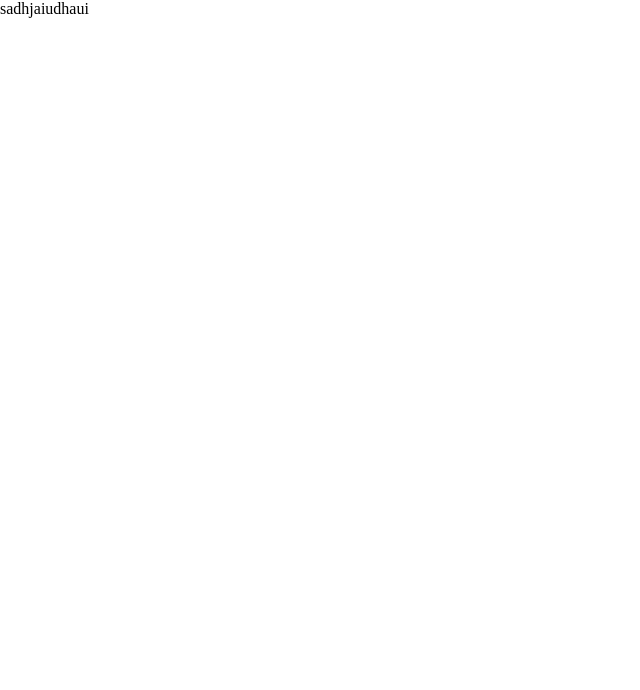
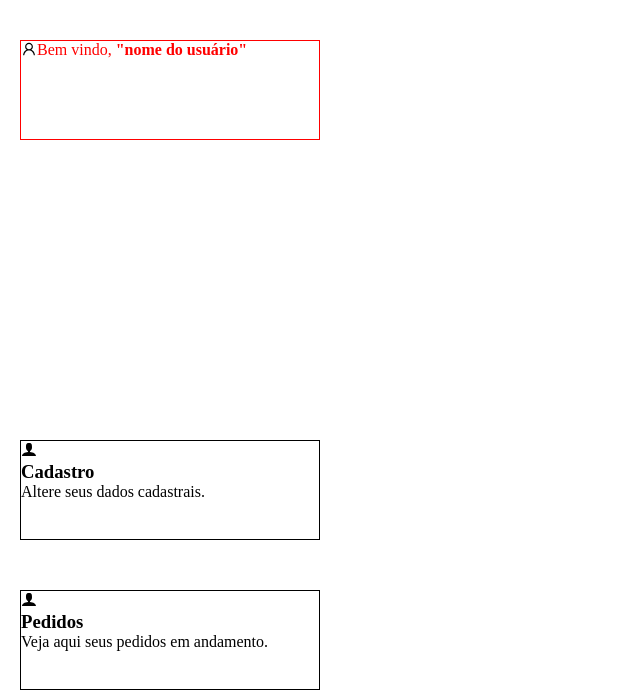
Before and after one commit to G-Ladeira/PI-React, a React (Create React App) app: page /perfil in a window 1280 px wide. Shown: the top 690 px of the page, without its empty margins (0-640 px from the left). Built offline with nearby package versions, Linux system fonts and the light colour scheme.

Commit message:
Componentes do Perfil

```diff
--- /dev/null
+++ b/src/components/perfil/Index.jsx
@@ -0,0 +1,23 @@
+import React from 'react'
+import AlterCadastro from './dadosUsuario'
+import VerPedidos from './pedidos'
+import './style.sass'
+
+import { AiOutlineUser } from "react-icons/ai";
+
+function UserView() {
+  return (
+    <div className='user_view'>
+        <div className='hail'>
+            <AiOutlineUser/>
+            <span className='wlcm'>Bem vindo, <strong>"nome do usuário"</strong></span>
+        </div>
+
+    <AlterCadastro/>
+    <VerPedidos/>
+
+    </div>
+  )
+}
+
+export default UserView
--- /dev/null
+++ b/src/components/perfil/dadosUsuario/index.jsx
@@ -0,0 +1,19 @@
+import React from 'react'
+import { ImUser } from "react-icons/im";
+
+const AlterCadastro = () => {
+  return (
+    <div className='user_optns'>
+        <div className="user_data">
+        <ImUser/>
+
+        <h3 className='optn_name'>Cadastro</h3>
+        <span>Altere seus dados cadastrais.</span>
+        </div>
+
+
+    </div>
+  )
+}
+
+export default AlterCadastro
--- /dev/null
+++ b/src/components/perfil/pedidos/index.jsx
@@ -0,0 +1,17 @@
+import React from 'react'
+import { ImUser } from "react-icons/im";
+
+const VerPedidos = () => {
+  return (
+    <div className='user_optns'>
+        <div className="user_data">
+        <ImUser/>
+
+        <h3 className='optn_name'>Pedidos</h3>
+        <span>Veja aqui seus pedidos em andamento.</span>
+        </div>
+    </div>
+  )
+}
+
+export default VerPedidos
--- /dev/null
+++ b/src/components/perfil/style.sass
@@ -0,0 +1,21 @@
+.user_view
+    padding: 40px 20px
+
+.hail
+    display: flex
+
+    width: 300px
+    height: 100px
+    border: 1px red solid
+    margin-bottom: 300px
+
+    .wlcm
+        color: red
+
+
+.user_optns
+    display: flex
+    margin-top: 50px
+    width: 300px
+    height: 100px
+    border: 1px black solid
--- a/src/styles/global/mixins.sass
+++ b/src/styles/global/mixins.sass
@@ -2,3 +2,10 @@
     display: flex
     justify-content: center
     align-items: center
+
+@mixin userOptionBox
+    display: flex
+    color: red
+    width: 150px
+    height: 100px
+    border: 1px red solid
--- a/src/views/perfil/index.jsx
+++ b/src/views/perfil/index.jsx
@@ -1,10 +1,11 @@
 import React from 'react'
+import UserView from '../../components/perfil/Index'
 
 const Perfil = () => {
   return (
 
     <div>
-        <p> sadhjaiudhaui</p>
+      <UserView/>
     </div>
 
   )
```
Also changed, not shown: src/views/perfil/style.sass (deleted).
